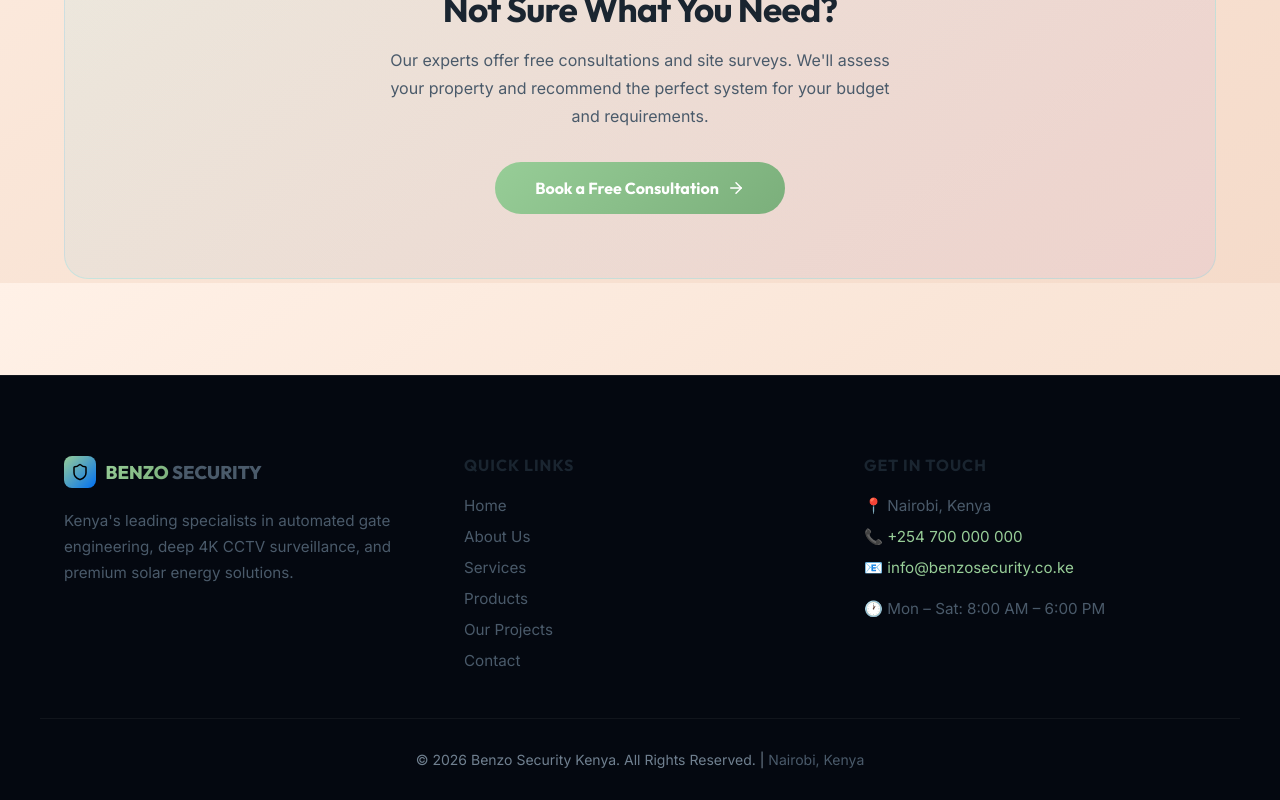
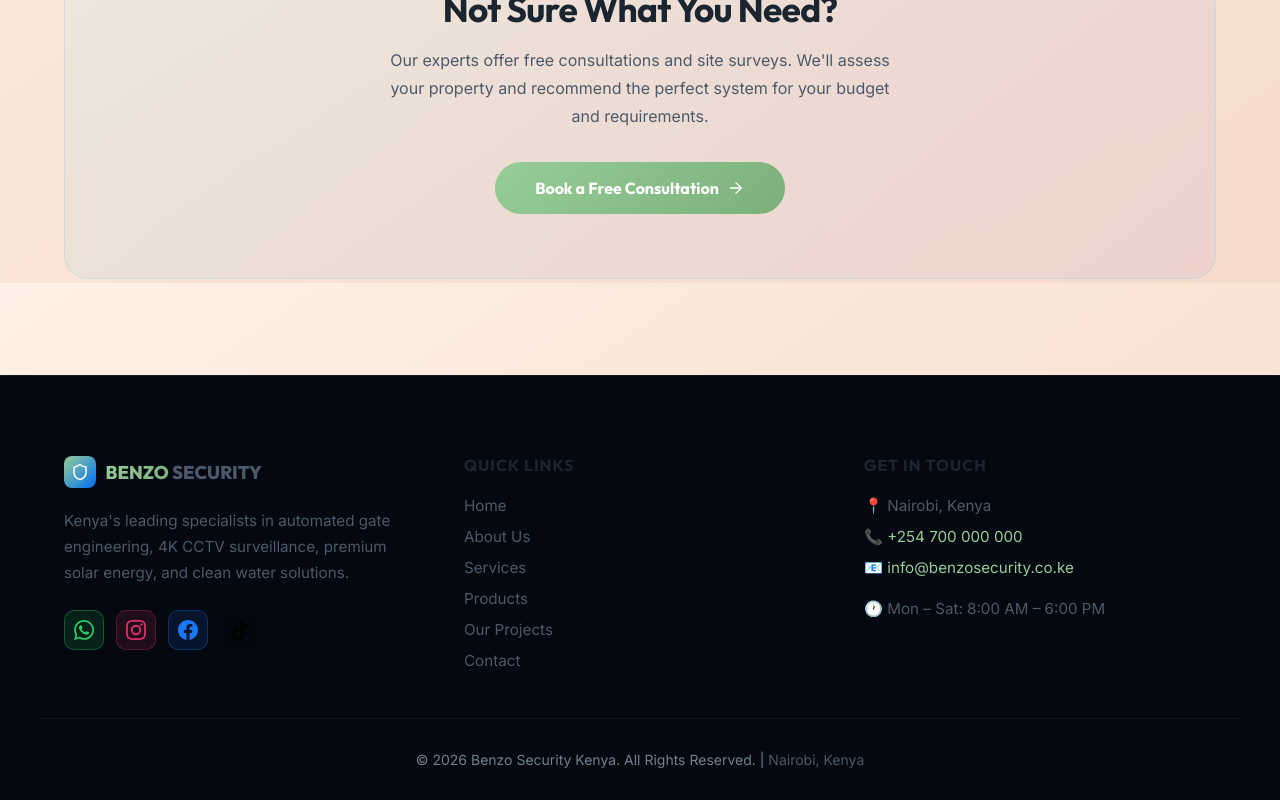
Before and after one commit to BABYY-MONK/benzo-security, a React (Vite) app: page /products in a window 1280 px wide. Shown: the part 8517-9317 px from the top of the page. Built offline with nearby package versions, Linux system fonts and the light colour scheme.

Commit message:
feat: add social media links to footer and assign anchor IDs to product sections

```diff
--- a/src/App.tsx
+++ b/src/App.tsx
@@ -254,16 +254,59 @@
                 background: 'linear-gradient(135deg, var(--primary) 0%, #0070f3 100%)',
                 display: 'flex', alignItems: 'center', justifyContent: 'center'
               }}>
-                <Shield size={18} color="#000" />
+                <Shield size={18} color="#fff" />
               </div>
               <span style={{ fontSize: '1.15rem', fontWeight: 800, fontFamily: 'var(--font-heading)' }}>
                 <span className="gradient-text">BENZO</span>
                 <span style={{ color: 'var(--text-secondary)' }}> SECURITY</span>
               </span>
             </Link>
-            <p style={{ color: 'var(--text-secondary)', lineHeight: 1.7, fontSize: '0.95rem' }}>
-              Kenya's leading specialists in automated gate engineering, deep 4K CCTV surveillance, and premium solar energy solutions.
+            <p style={{ color: 'var(--text-secondary)', lineHeight: 1.7, fontSize: '0.95rem', marginBottom: '1.5rem' }}>
+              Kenya's leading specialists in automated gate engineering, 4K CCTV surveillance, premium solar energy, and clean water solutions.
             </p>
+            {/* Social Media Icons */}
+            <div style={{ display: 'flex', gap: '0.75rem' }}>
+              {/* WhatsApp */}
+              <a href="https://wa.me/254700000000" target="_blank" rel="noopener noreferrer"
+                style={{ width: '40px', height: '40px', borderRadius: '10px', background: 'rgba(37,211,102,0.12)', border: '1px solid rgba(37,211,102,0.3)', display: 'flex', alignItems: 'center', justifyContent: 'center', transition: 'all 0.2s', flexShrink: 0 }}
+                onMouseEnter={e => { e.currentTarget.style.background = 'rgba(37,211,102,0.25)'; e.currentTarget.style.transform = 'translateY(-2px)'; }}
+                onMouseLeave={e => { e.currentTarget.style.background = 'rgba(37,211,102,0.12)'; e.currentTarget.style.transform = 'none'; }}
+                title="WhatsApp">
+                <svg width="20" height="20" viewBox="0 0 24 24" fill="#25D366">
+                  <path d="M17.472 14.382c-.297-.149-1.758-.867-2.03-.967-.273-.099-.471-.148-.67.15-.197.297-.767.966-.94 1.164-.173.199-.347.223-.644.075-.297-.15-1.255-.463-2.39-1.475-.883-.788-1.48-1.761-1.653-2.059-.173-.297-.018-.458.13-.606.134-.133.298-.347.446-.52.149-.174.198-.298.298-.497.099-.198.05-.371-.025-.52-.075-.149-.669-1.612-.916-2.207-.242-.579-.487-.5-.669-.51-.173-.008-.371-.01-.57-.01-.198 0-.52.074-.792.372-.272.297-1.04 1.016-1.04 2.479 0 1.462 1.065 2.875 1.213 3.074.149.198 2.096 3.2 5.077 4.487.709.306 1.262.489 1.694.625.712.227 1.36.195 1.871.118.571-.085 1.758-.719 2.006-1.413.248-.694.248-1.289.173-1.413-.074-.124-.272-.198-.57-.347m-5.421 7.403h-.004a9.87 9.87 0 01-5.031-1.378l-.361-.214-3.741.982.998-3.648-.235-.374a9.86 9.86 0 01-1.51-5.26c.001-5.45 4.436-9.884 9.888-9.884 2.64 0 5.122 1.03 6.988 2.898a9.825 9.825 0 012.893 6.994c-.003 5.45-4.437 9.884-9.885 9.884m8.413-18.297A11.815 11.815 0 0012.05 0C5.495 0 .16 5.335.157 11.892c0 2.096.547 4.142 1.588 5.945L.057 24l6.305-1.654a11.882 11.882 0 005.683 1.448h.005c6.554 0 11.89-5.335 11.893-11.893a11.821 11.821 0 00-3.48-8.413z"/>
+                </svg>
+              </a>
+              {/* Instagram */}
+              <a href="https://instagram.com/benzosecurity" target="_blank" rel="noopener noreferrer"
+                style={{ width: '40px', height: '40px', borderRadius: '10px', background: 'rgba(225,48,108,0.12)', border: '1px solid rgba(225,48,108,0.3)', display: 'flex', alignItems: 'center', justifyContent: 'center', transition: 'all 0.2s', flexShrink: 0 }}
+                onMouseEnter={e => { e.currentTarget.style.background = 'rgba(225,48,108,0.25)'; e.currentTarget.style.transform = 'translateY(-2px)'; }}
+                onMouseLeave={e => { e.currentTarget.style.background = 'rgba(225,48,108,0.12)'; e.currentTarget.style.transform = 'none'; }}
+                title="Instagram">
+                <svg width="20" height="20" viewBox="0 0 24 24" fill="#E1306C">
+                  <path d="M12 2.163c3.204 0 3.584.012 4.85.07 3.252.148 4.771 1.691 4.919 4.919.058 1.265.069 1.645.069 4.849 0 3.205-.012 3.584-.069 4.849-.149 3.225-1.664 4.771-4.919 4.919-1.266.058-1.644.07-4.85.07-3.204 0-3.584-.012-4.849-.07-3.26-.149-4.771-1.699-4.919-4.92-.058-1.265-.07-1.644-.07-4.849 0-3.204.013-3.583.07-4.849.149-3.227 1.664-4.771 4.919-4.919 1.266-.057 1.645-.069 4.849-.069zM12 0C8.741 0 8.333.014 7.053.072 2.695.272.273 2.69.073 7.052.014 8.333 0 8.741 0 12c0 3.259.014 3.668.072 4.948.2 4.358 2.618 6.78 6.98 6.98C8.333 23.986 8.741 24 12 24c3.259 0 3.668-.014 4.948-.072 4.354-.2 6.782-2.618 6.979-6.98.059-1.28.073-1.689.073-4.948 0-3.259-.014-3.667-.072-4.947-.196-4.354-2.617-6.78-6.979-6.98C15.668.014 15.259 0 12 0zm0 5.838a6.162 6.162 0 100 12.324 6.162 6.162 0 000-12.324zM12 16a4 4 0 110-8 4 4 0 010 8zm6.406-11.845a1.44 1.44 0 100 2.881 1.44 1.44 0 000-2.881z"/>
+                </svg>
+              </a>
+              {/* Facebook */}
+              <a href="https://facebook.com/benzosecurity" target="_blank" rel="noopener noreferrer"
+                style={{ width: '40px', height: '40px', borderRadius: '10px', background: 'rgba(24,119,242,0.12)', border: '1px solid rgba(24,119,242,0.3)', display: 'flex', alignItems: 'center', justifyContent: 'center', transition: 'all 0.2s', flexShrink: 0 }}
+                onMouseEnter={e => { e.currentTarget.style.background = 'rgba(24,119,242,0.25)'; e.currentTarget.style.transform = 'translateY(-2px)'; }}
+                onMouseLeave={e => { e.currentTarget.style.background = 'rgba(24,119,242,0.12)'; e.currentTarget.style.transform = 'none'; }}
+                title="Facebook">
+                <svg width="20" height="20" viewBox="0 0 24 24" fill="#1877F2">
+                  <path d="M24 12.073c0-6.627-5.373-12-12-12s-12 5.373-12 12c0 5.99 4.388 10.954 10.125 11.854v-8.385H7.078v-3.47h3.047V9.43c0-3.007 1.792-4.669 4.533-4.669 1.312 0 2.686.235 2.686.235v2.953H15.83c-1.491 0-1.956.925-1.956 1.874v2.25h3.328l-.532 3.47h-2.796v8.385C19.612 23.027 24 18.062 24 12.073z"/>
+                </svg>
+              </a>
+              {/* TikTok */}
+              <a href="https://tiktok.com/@benzosecurity" target="_blank" rel="noopener noreferrer"
+                style={{ width: '40px', height: '40px', borderRadius: '10px', background: 'rgba(0,0,0,0.08)', border: '1px solid rgba(0,0,0,0.15)', display: 'flex', alignItems: 'center', justifyContent: 'center', transition: 'all 0.2s', flexShrink: 0 }}
+                onMouseEnter={e => { e.currentTarget.style.background = 'rgba(0,0,0,0.15)'; e.currentTarget.style.transform = 'translateY(-2px)'; }}
+                onMouseLeave={e => { e.currentTarget.style.background = 'rgba(0,0,0,0.08)'; e.currentTarget.style.transform = 'none'; }}
+                title="TikTok">
+                <svg width="20" height="20" viewBox="0 0 24 24" fill="#010101">
+                  <path d="M12.525.02c1.31-.02 2.61-.01 3.91-.02.08 1.53.63 3.09 1.75 4.17 1.12 1.11 2.7 1.62 4.24 1.79v4.03c-1.44-.05-2.89-.35-4.2-.97-.57-.26-1.1-.59-1.62-.93-.01 2.92.01 5.84-.02 8.75-.08 1.4-.54 2.79-1.35 3.94-1.31 1.92-3.58 3.17-5.91 3.21-1.43.08-2.86-.31-4.08-1.03-2.02-1.19-3.44-3.37-3.65-5.71-.02-.5-.03-1-.01-1.49.18-1.9 1.12-3.72 2.58-4.96 1.66-1.44 3.98-2.13 6.15-1.72.02 1.48-.04 2.96-.04 4.44-.99-.32-2.15-.23-3.02.37-.63.41-1.11 1.04-1.36 1.75-.21.51-.15 1.07-.14 1.61.24 1.64 1.82 3.02 3.5 2.87 1.12-.01 2.19-.66 2.77-1.61.19-.33.4-.67.41-1.06.1-1.79.06-3.57.07-5.36.01-4.03-.01-8.05.02-12.07z"/>
+                </svg>
+              </a>
+            </div>
           </div>
 
           <div>
--- a/src/pages/Products.tsx
+++ b/src/pages/Products.tsx
@@ -271,7 +271,7 @@
       <div className="container" style={{ padding: '6rem 1.5rem' }}>
 
         {/* ===== AUTOMATIC GATES ===== */}
-        <section style={{ marginBottom: '6rem' }}>
+        <section id="gates" style={{ marginBottom: '6rem' }}>
           <SectionHeader
             icon={<div className="icon-box icon-box-cyan" style={{ flexShrink: 0, width: '56px', height: '56px' }}><Shield size={28} color="var(--primary)" /></div>}
             label="Gate Automation"
@@ -288,7 +288,7 @@
         </section>
 
         {/* ===== CCTV ===== */}
-        <section style={{ marginBottom: '6rem' }}>
+        <section id="cctv" style={{ marginBottom: '6rem' }}>
           <SectionHeader
             icon={<div className="icon-box icon-box-cyan" style={{ flexShrink: 0, width: '56px', height: '56px' }}><Video size={28} color="var(--primary)" /></div>}
             label="Surveillance Technology"
@@ -305,7 +305,7 @@
         </section>
 
         {/* ===== WATER SOLUTIONS ===== */}
-        <section style={{ marginBottom: '6rem' }}>
+        <section id="water" style={{ marginBottom: '6rem' }}>
           <SectionHeader
             icon={<div className="icon-box icon-box-cyan" style={{ flexShrink: 0, width: '56px', height: '56px' }}><Droplets size={28} color="var(--primary)" /></div>}
             label="Water Tech"
@@ -322,7 +322,7 @@
         </section>
 
         {/* ===== SOLAR ===== */}
-        <section>
+        <section id="solar">
           <SectionHeader
             icon={<div className="icon-box icon-box-gold" style={{ flexShrink: 0, width: '56px', height: '56px' }}><Sun size={28} color="var(--secondary)" /></div>}
             label="Clean Energy"
```
